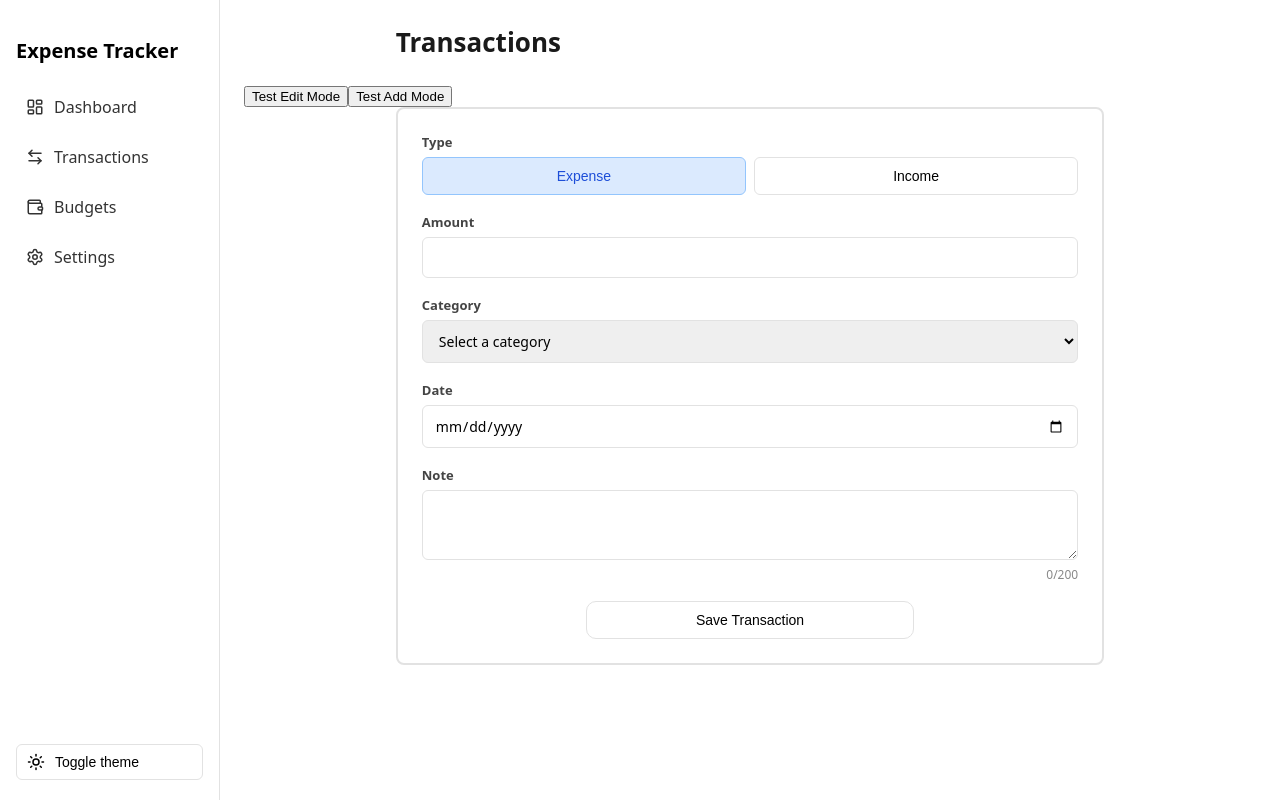
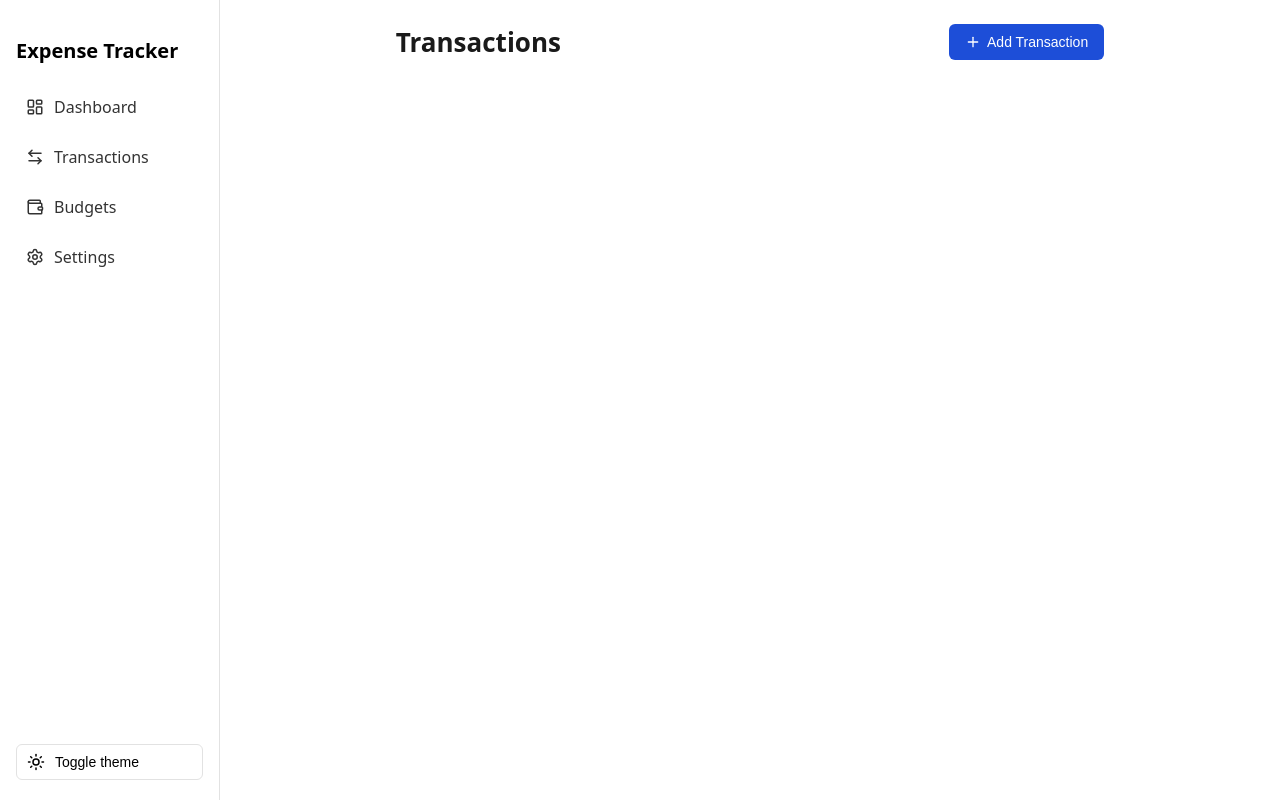
Before and after one commit to Palvett/Expense_tracker, a React (Vite) app: page /transactions in a window 1280 px wide. Built offline with nearby package versions, Linux system fonts and the light colour scheme.

Commit message:
format amount as currency on blur using Intl.NumberFormat

```diff
--- /dev/null
+++ b/src/components/Modal.css
@@ -0,0 +1,49 @@
+.modal-overlay {
+    position: fixed;
+    inset: 0;
+    background: rgb(0 0 0 0.4);
+    display: flex;
+    align-items: center;
+    justify-content: center;
+    z-index: 100;
+    padding: 20px;
+}
+
+.modal-box {
+  background: white;
+  border-radius: 10px;
+  max-width: 800px;
+  width: 70%;
+  max-height: 90vh;
+  overflow-y: auto;
+}
+
+.modal-header {
+  display: flex;
+  align-items: center;
+  justify-content: space-between;
+  padding: 18px 20px;
+  border-bottom: 1px solid #eee;
+}
+
+.modal-header h3 {
+  margin: 0;
+  font-size: 16px;
+}
+
+.modal-close {
+  border: none;
+  background: none;
+  cursor: pointer;
+  display: flex;
+  padding: 4px;
+  border-radius: 4px;
+}
+
+.modal-close:hover {
+  background: #f1f1f1;
+}
+
+.modal-content {
+  padding: 20px;
+}
--- /dev/null
+++ b/src/components/Modal.jsx
@@ -0,0 +1,22 @@
+import { X } from 'lucide-react'
+import './Modal.css'
+
+function Modal({ title, onClose, children }) {
+    return (
+        <div className="modal-overlay" onClick={onClose}>
+            <div className="modal-box" onClick={(e) => e.stopPropagation()}>
+                <div className="modal-header">
+                    <h3>{title}</h3>
+                    <button type="button" className="modal-close" onClick={onClose}>
+                        <X size={18} />
+                    </button>
+                </div>
+                <div className="modal-content">
+                {children}
+                </div>
+            </div>
+        </div>
+    )
+}
+
+export default Modal
--- a/src/features/transactions/TransactionForm.css
+++ b/src/features/transactions/TransactionForm.css
@@ -2,8 +2,8 @@
   display: flex;
   flex-direction: column;
   gap: 18px;
-  width: 70%;
-  margin: 0 auto;
+  width: 100%;
+  margin: 0;
   padding: 24px;
   border: 2px solid #e2e2e2;
   border-radius: 8px;
--- a/src/features/transactions/TransactionForm.jsx
+++ b/src/features/transactions/TransactionForm.jsx
@@ -2,6 +2,7 @@ import { useState } from "react";
 import { useCategories } from "../../hooks/useCategories";
 import { useTransactions } from "../../hooks/useTransactions";
 import { TRANSACTION_TYPES } from "../../utils/constants";
+import { formatCurrency } from "../../utils/formatCurrency";
 import './TransactionForm.css'
 
 function TransactionForm({ initialData, onSuccess }) {
@@ -16,6 +17,7 @@ function TransactionForm({ initialData, onSuccess }) {
     const [ date, setDate] = useState(initialData?.date ?? '')
     const [ note,setNote ] = useState(initialData?.note ?? '')
     const [ errors, setErrors ] = useState({})
+    const [ isAmountFocused, setIsAmountFocused] = useState(false)
 
     function validate() {
         const newErrors = {}
@@ -83,6 +85,10 @@ function TransactionForm({ initialData, onSuccess }) {
         }
     }
 
+    const displayAmount = !isAmountFocused && amount && !isNaN(parseFloat(amount))
+        ? formatCurrency(parseFloat(amount))
+        : amount
+
     return (
         <form onSubmit={handleSubmit} className="transaction-form">
             <div className="form-group">
@@ -109,9 +115,11 @@ function TransactionForm({ initialData, onSuccess }) {
                 <label htmlFor="amount">Amount</label>
                 <input
                     id="amount"
-                    type="number"
+                    type={isAmountFocused ? 'number' : 'text'}
                     step="0.01"
-                    value={amount}
+                    value={displayAmount}
+                    onFocus={() => setIsAmountFocused(true)}
+                    onBlur={() => setIsAmountFocused(false)}
                     onChange={(e) => setAmount(e.target.value)}
                 />
                 {errors.amount && <span className="error">{errors.amount}</span>}
@@ -157,7 +165,9 @@ function TransactionForm({ initialData, onSuccess }) {
                 {errors.note && <span className="error">{errors.note}</span>}
             </div>
             <div className="form-actions">
-                <button type="submit">Save Transaction</button>
+                <button type="submit">
+                    {isEditMode ? 'Update Transaction' : 'Save Transaction'}
+                </button>
             </div>
         </form>
     )
--- a/src/index.css
+++ b/src/index.css
@@ -18,3 +18,34 @@ a {
   font-weight: 700;
   color: #1a1a1a;
 }
+
+.page-header {
+  width: 70%;
+  margin: 0 auto 24px;
+  display: flex;
+  align-items: center;
+  justify-content: space-between;
+}
+
+.page-header .page-title {
+  width: auto;
+  margin: 0;
+}
+
+.btn-primary {
+  display: flex;
+  align-items: center;
+  gap: 6px;
+  padding: 10px 16px;
+  border: none;
+  border-radius: 6px;
+  background: #1d4ed8;
+  color: white;
+  cursor: pointer;
+  font-size: 14px;
+  font-weight: 500;
+}
+
+.btn-primary:hover {
+  background: #1e40af;
+}
--- a/src/pages/Transactions.jsx
+++ b/src/pages/Transactions.jsx
@@ -1,30 +1,44 @@
 import { useState } from 'react'
+import { Plus } from 'lucide-react'
 import TransactionForm from "../features/transactions/TransactionForm"
+import Modal from '../components/Modal'
 
 function Transactions() {
+  const [isModalOpen, setIsModalOpen] = useState(false)
   const [editingTransaction, setEditingTransaction] = useState(null)
 
-  const fakeTransaction = {
-    id: 'test-123',
-    type: 'expense',
-    amount: 50,
-    categoryId: 'cat-food',
-    date: '2026-08-15',
-    note: 'Groceries',
+  function handleAddClick() {
+    setEditingTransaction(null)
+    setIsModalOpen(true)
+  }
+
+  function handleCloseModal() {
+    setIsModalOpen(false)
+    setEditingTransaction(null)
   }
 
   return (
     <div>
-      <h1 className="page-title">Transactions</h1>
-      <button onClick={() => setEditingTransaction(fakeTransaction)}>
-        Test Edit Mode
-      </button>
-      <button onClick={() => setEditingTransaction(null)}>
-        Test Add Mode
-      </button>
-      <TransactionForm
-        key={editingTransaction?.id ?? 'new'}
-        initialData={editingTransaction} />
+      <div className="page-header">
+        <h1 className="page-title">Transactions</h1>
+        <button type="button" className="btn-primary" onClick={handleAddClick}>
+          <Plus size={16} />
+          Add Transaction
+        </button>
+      </div>
+
+      {isModalOpen && (
+        <Modal
+          title={editingTransaction ? 'Edit Transaction' : 'Add Transaction'}
+          onClose={handleCloseModal}
+        >
+          <TransactionForm
+            key={editingTransaction?.id ?? 'new'}
+            initialData={editingTransaction}
+            onSuccess={handleCloseModal}
+          />
+        </Modal>
+      )}
     </div>
   )
 }
--- /dev/null
+++ b/src/utils/formatCurrency.js
@@ -0,0 +1,6 @@
+export function formatCurrency(amount) {
+    return new Intl.NumberFormat('fr-CM', {
+        style: 'currency',
+        currency: 'XAF',
+    }).format(amount)
+}
```
